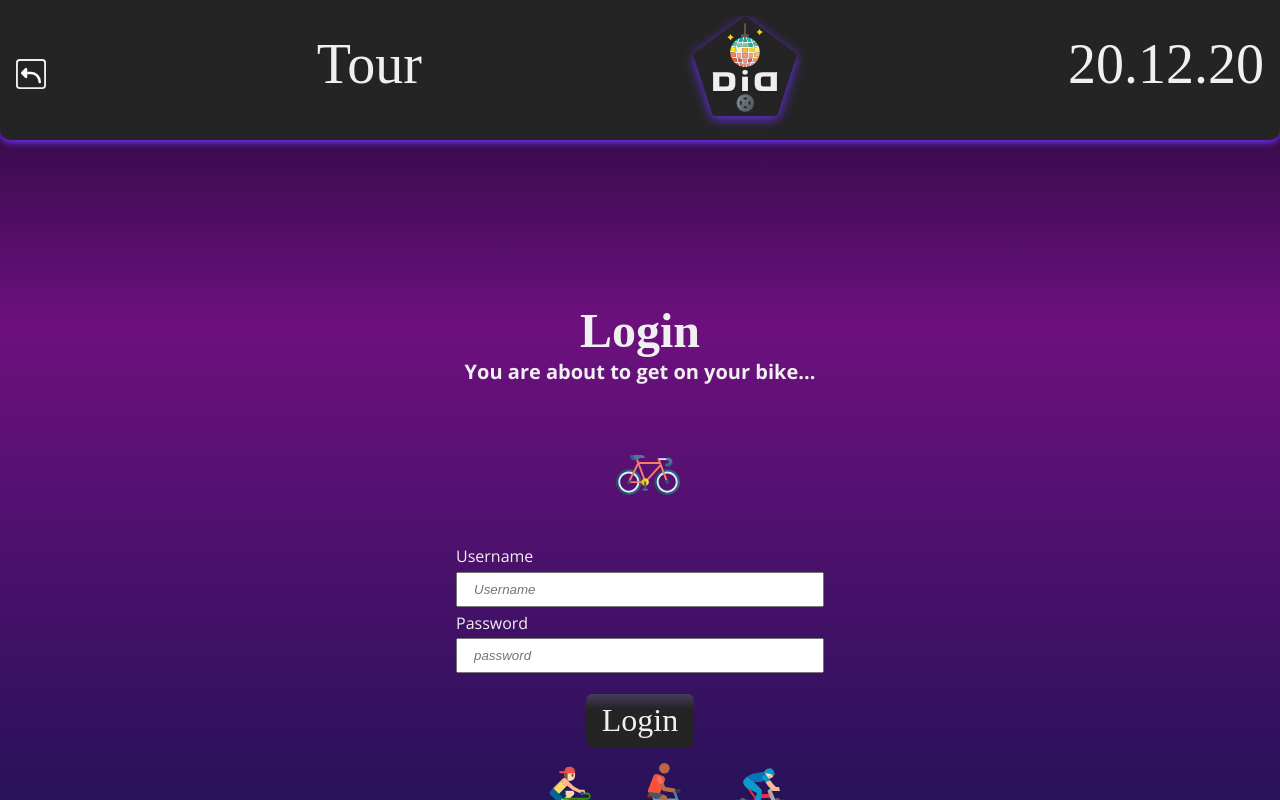
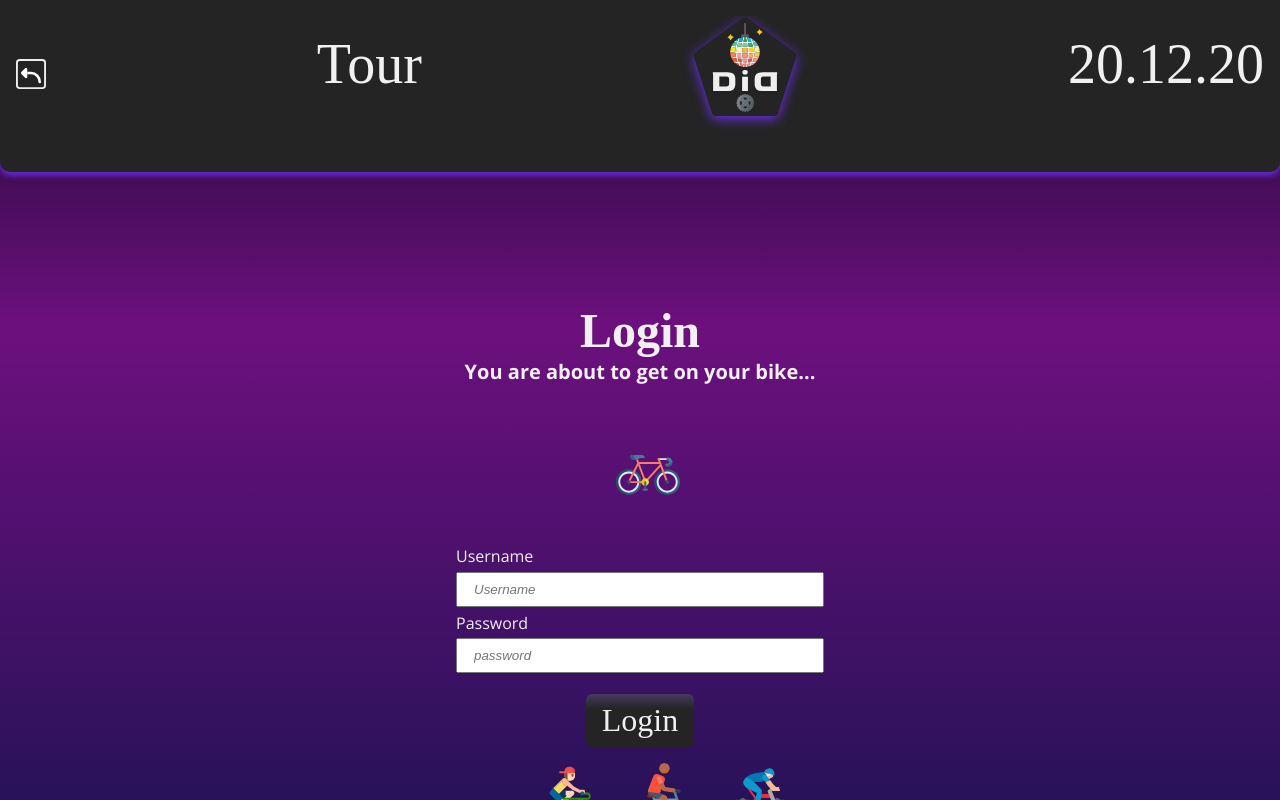
Before and after one commit to DiscoDevs/DispoDisco, a React (Create React App) app in the folder client/: page /login in a window 1280 px wide. Built offline with nearby package versions, Linux system fonts and the light colour scheme; no server answers; a web font is replaced by a local one.

Commit message:
:lipstick: Add Statusbar for beeing online or not

```diff
--- a/client/src/components/StatusBar.js
+++ b/client/src/components/StatusBar.js
@@ -4,24 +4,30 @@ import useOnline from "../hooks/useOnlineStatus";
 import { useSpring, animated } from "react-spring";
 
 const StatusBar = () => {
-  const floatIn = useSpring({ y: 100, from: { y: 0 } });
   let online = useOnline();
+
+  const floatIn = useSpring({
+    backgroundColor: `rgba(230, 0, 0, ${online ? "0" : "1"})`,
+    fontSize: online ? "0px" : "14px",
+  });
+
   return (
-    <ContentWrapper isOnline={online} style={floatIn}>
-      <span>🔴 Du bist offline</span>
+    <ContentWrapper online={online} style={floatIn}>
+      {online ? (
+        <span>🟢 Du bist online</span>
+      ) : (
+        <span>🔴 Du bist offline</span>
+      )}
     </ContentWrapper>
   );
 };
 const ContentWrapper = styled(animated.div)`
-  display: ${(props) => (props.isOnline ? "none" : "flex")};
+  display: flex;
   justify-content: center;
   width: 100%;
-  margin: 0.5rem auto;
-  padding: 0 !important;
-  background: ${(props) =>
-    props.isOnline ? "green" : "var(--gradient-direct)"};
+  margin: 1rem auto 0.5rem;
+  padding: 1;
   span {
-    width: 100%;
     text-align: center;
     padding-bottom: 0.5rem;
   }
```
